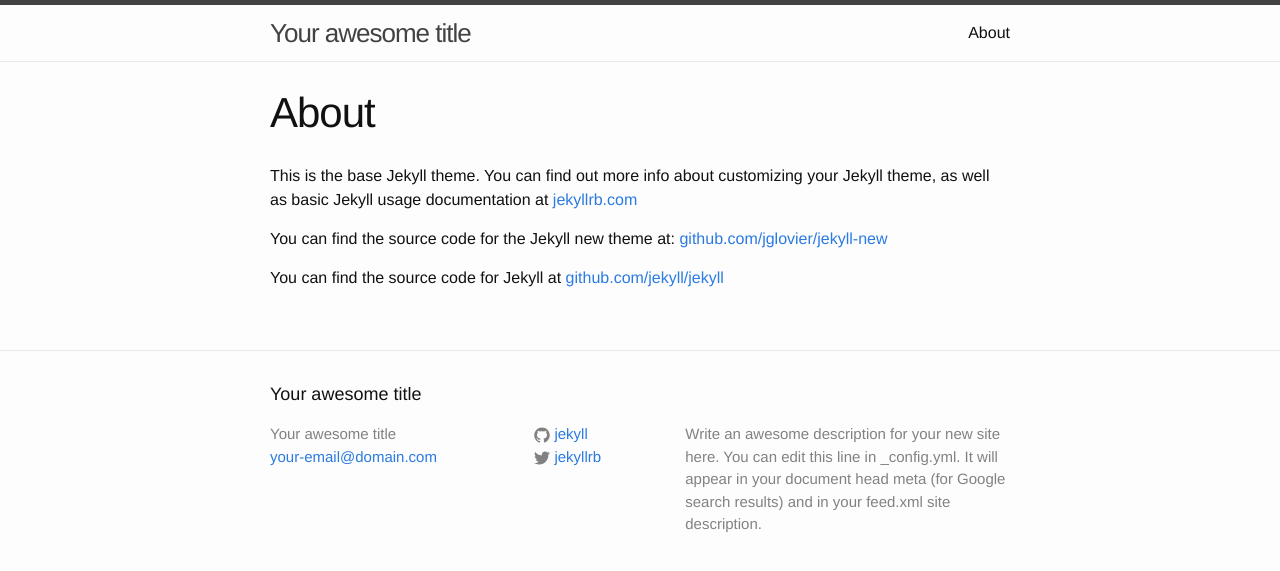
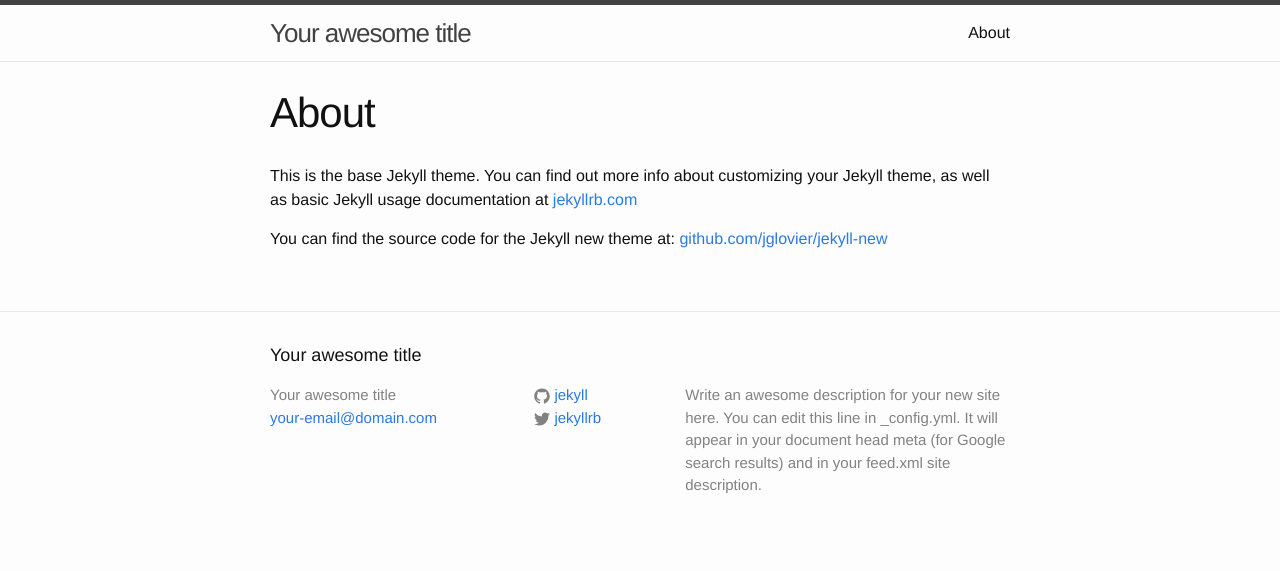
Before and after one commit to trsvax/trsvax.github.io, a Jekyll site: the page built from about.md, in a window 1280 px wide. Shown: the top 571 px of the page. Built offline with Jekyll 4.4.1, drawn with Linux system fonts in a browser that asks for light colours.

Commit message:
start editing

```diff
--- a/about.md
+++ b/about.md
@@ -2,10 +2,10 @@
 layout: page
 title: About
 permalink: /about/
+published: true
 ---
+
 
 This is the base Jekyll theme. You can find out more info about customizing your Jekyll theme, as well as basic Jekyll usage documentation at [jekyllrb.com](http://jekyllrb.com/)
 
 You can find the source code for the Jekyll new theme at: [github.com/jglovier/jekyll-new](https://github.com/jglovier/jekyll-new)
-
-You can find the source code for Jekyll at [github.com/jekyll/jekyll](https://github.com/jekyll/jekyll)
```
